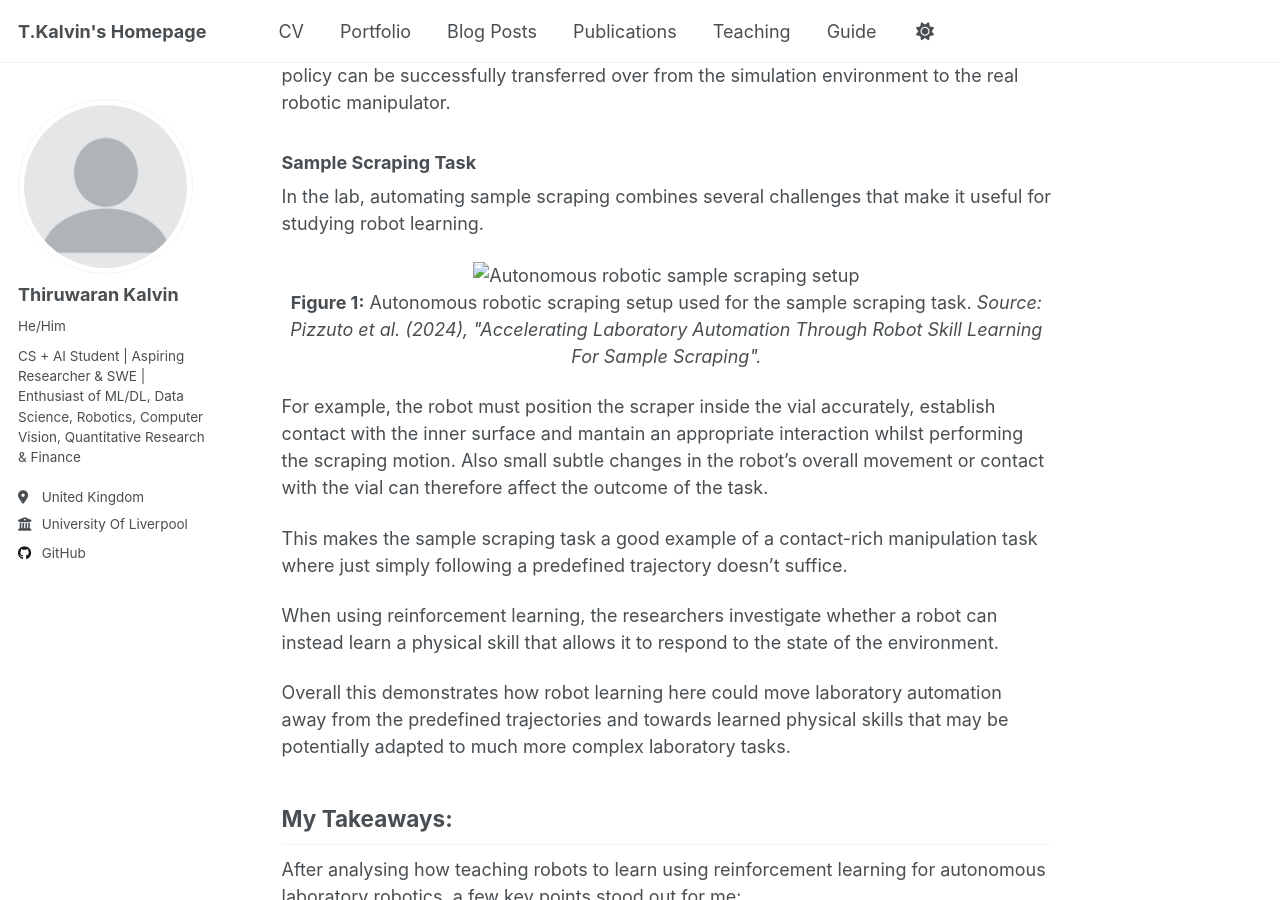
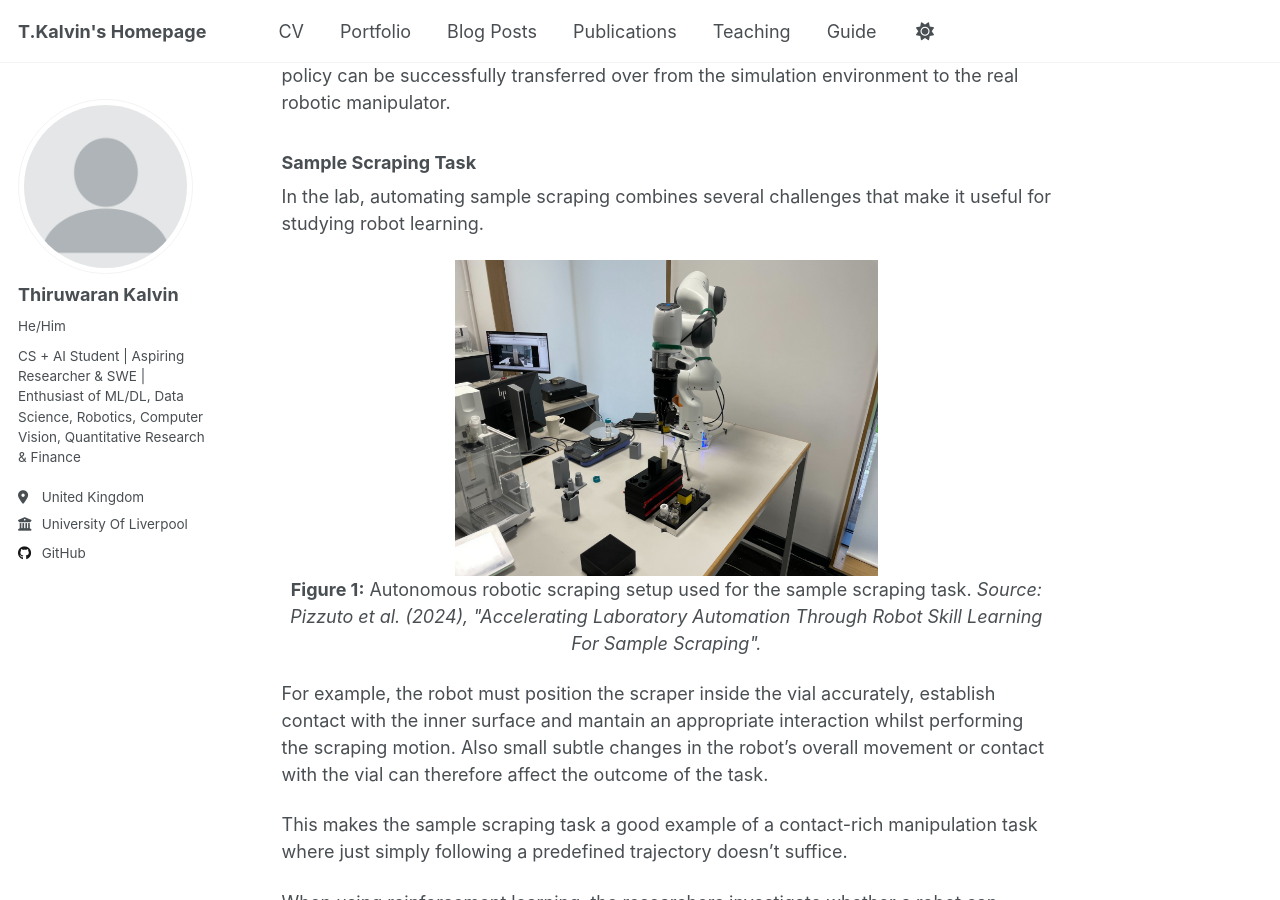
Before and after one commit to T-Kalv/T-Kalv.github.io, a Jekyll site: the page built from _posts/2026-09-02-RobotLearningLaboratoryAutomation.md, in a window 1280 px wide and 900 px high, scrolled down 3873 px. Built offline with Jekyll 4.4.1, drawn with Linux system fonts in a browser that asks for light colours; a script that is not in the unit is left out.

Commit message:
Fixed RobotLearningLaboratoryAutomation.md image not displaying

```diff
--- a/_posts/2026-09-02-RobotLearningLaboratoryAutomation.md
+++ b/_posts/2026-09-02-RobotLearningLaboratoryAutomation.md
@@ -101,7 +101,7 @@ This is important especially for contact-rich manipulation where here for the sc
 In the lab, automating sample scraping combines several challenges that make it useful for studying robot learning.
 
 <div style="text-align: center;">
-<img src="Scraping_Example.png"
+<img src="{{ '/images/Scraping_Example.png' | relative_url }}"
      alt="Autonomous robotic sample scraping setup"
      style="width: 55%;">
 <p><strong>Figure 1:</strong> Autonomous robotic scraping setup used for the sample scraping task. <em>Source: Pizzuto et al. (2024), "Accelerating Laboratory Automation Through Robot Skill Learning For Sample Scraping".</em></p>
```
Also changed, not shown: images/Scraping_Example.png (renamed from _posts/Scraping_Example.png).
